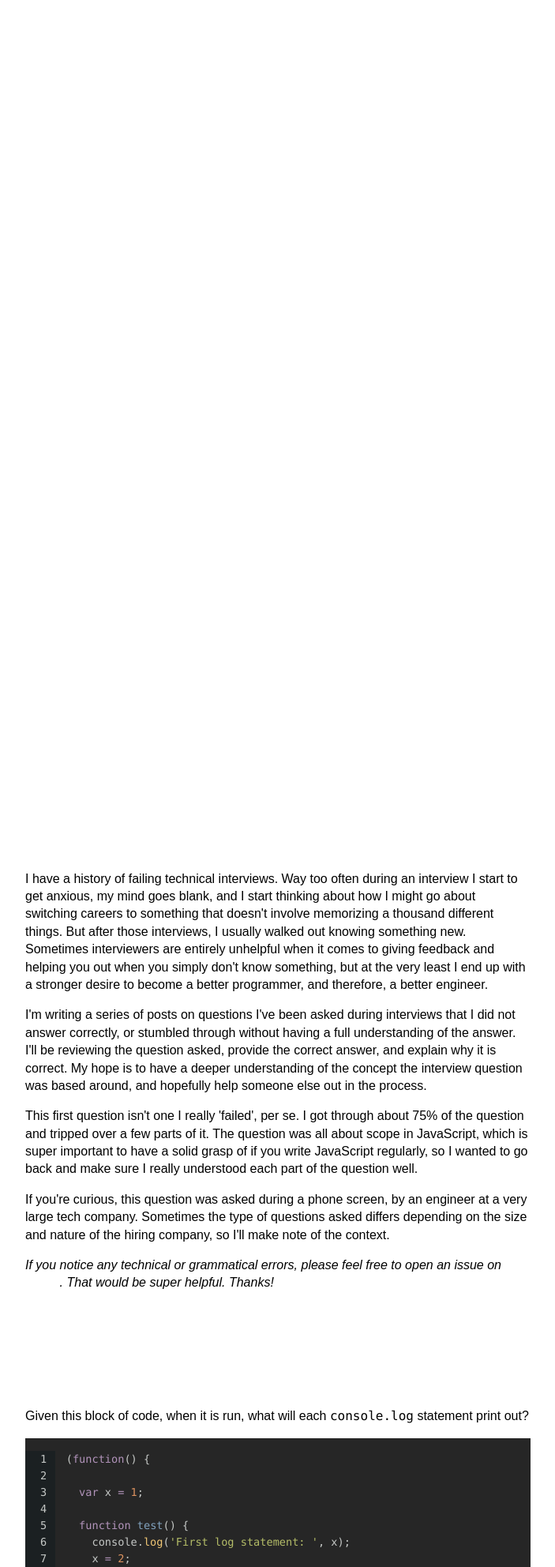
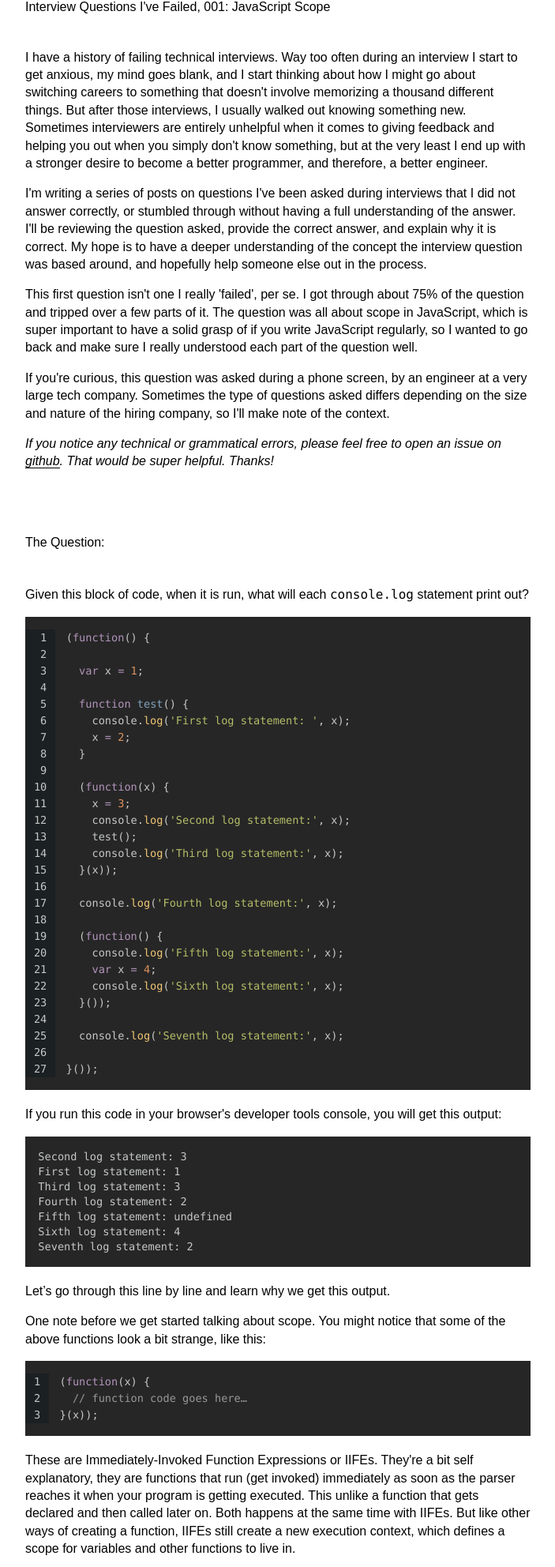
Before and after one commit to timothymalcham/personal-site, a PHP site: page /blog/iqihf/001.html in a window 1280 px wide. Shown: the top 1984 px of the page at 79% size, without its empty margins (288-991 px from the left). Run offline with PHP 8.4, Linux system fonts and the light colour scheme.

Commit message:
fix white type and margins

```diff
--- a/style/style.css
+++ b/style/style.css
@@ -29,7 +29,6 @@ h1 {
 
 .title {
   font-size: 1rem;
-  color: #fff;
   padding-bottom: .25rem;
   margin-bottom: 2.5rem;
   font-weight: 500;
@@ -67,13 +66,13 @@ small, .font-very-small {
 .container {
   max-width: 40rem;
   width: 92%;
-  margin: 65rem auto 10rem;
+  margin: 0 auto;
 }
 
 a {
-  color: #fff;
+  color: #000;
   text-decoration: none;
-  border-bottom: 1px solid #fff;
+  border-bottom: 1px solid #000;
 }
 
 .goodbye-dancing-robot-flourish {
```
